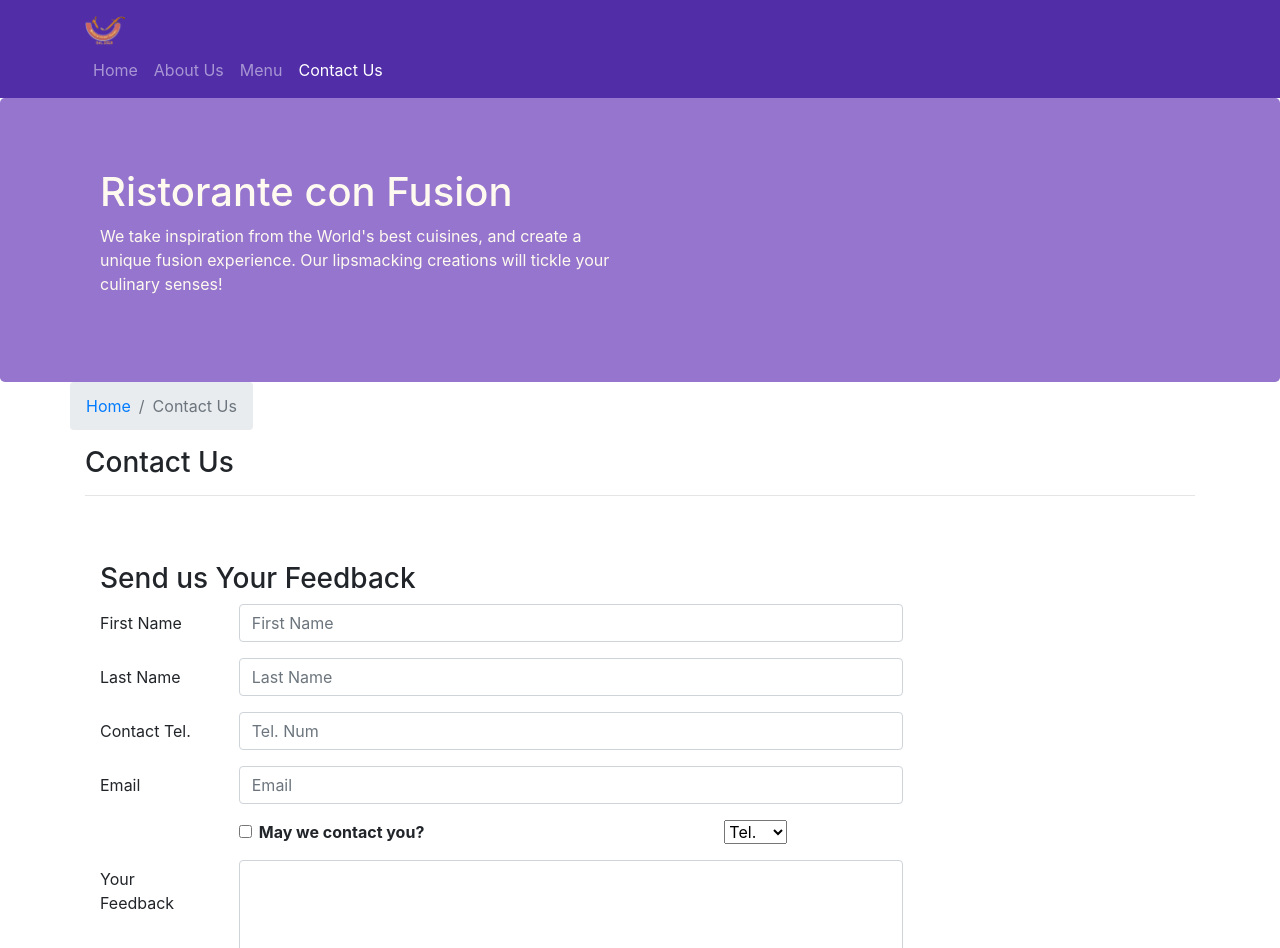
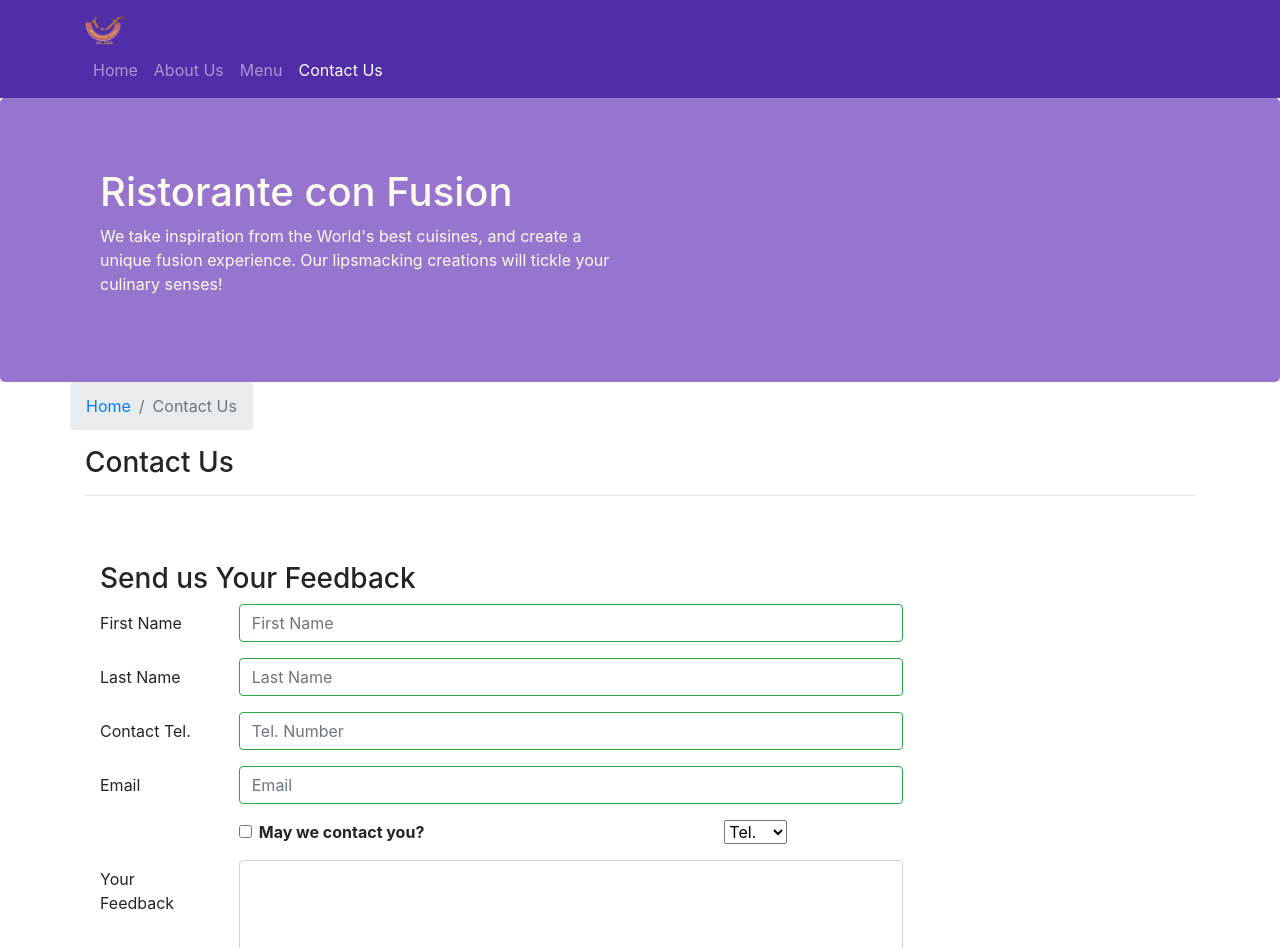
Before and after one commit to Krupal821/confusion, a React (Create React App) app in the folder confusion/: page /contactus in a window 1280 px wide. Shown: the top 948 px of the page. Built offline with nearby package versions, Linux system fonts and the light colour scheme; the HTML template or start-up script is replaced by a standard one.

Commit message:
added form validation

```diff
--- a/confusion/src/components/ContactComponent.js
+++ b/confusion/src/components/ContactComponent.js
@@ -1,5 +1,5 @@
 import React, { Component } from "react";
-import {Breadcrumb, BreadcrumbItem, Form, FormGroup, Input, Label, Col, Button} from 'reactstrap';
+import {Breadcrumb, BreadcrumbItem, Form, FormGroup, Input, Label, Col, Button, FormFeedback} from 'reactstrap';
 import {Link} from 'react-router-dom';
 
 class Contact extends Component {
@@ -12,10 +12,18 @@
             email: "",
             agree: false,
             contactType: 'Tel.',
-            message: ''
-        };
+            message: '',
+            touched: {
+                firstname: false,
+            lastname: false,
+            telnum: false,
+            email: false,
+            }
+        }
         this.handleSubmit = this.handleSubmit.bind(this);   // we have to bind function to make available.
         this.handleInputChange = this.handleInputChange.bind(this);
+this.handleBlur = this.handleBlur.bind(this);
+
     }
     handleInputChange(event){
         const target = event.target;  // whatever we have selected on the form is targeted here
@@ -27,12 +35,48 @@
             [name]: value
         })
     }
+    handleBlur = (field) => (evt) => {
+        	        this.setState({
+        	            touched: { ...this.state.touched, [field]: true }
+        	        });
+        	    }
+
+        	    validate(firstname, lastname, telnum, email) {
+        	        const errors = {
+        	            firstname: '',
+        	            lastname: '',
+        	            telnum: '',
+        	            email: ''
+        	        };
+
+        	        if (this.state.touched.firstname && firstname.length < 3)
+        	            errors.firstname = 'First Name should be >= 3 characters';
+        	        else if (this.state.touched.firstname && firstname.length > 10)
+        	            errors.firstname = 'First Name should be <= 10 characters';
+
+        	        if (this.state.touched.lastname && lastname.length < 3)
+        	            errors.lastname = 'Last Name should be >= 3 characters';
+        	        else if (this.state.touched.lastname && lastname.length > 10)
+        	            errors.lastname = 'Last Name should be <= 10 characters';
+
+        	        const reg = /^\d+$/;
+        	        if (this.state.touched.telnum && !reg.test(telnum))
+        	            errors.telnum = 'Tel. Number should contain only numbers';
+
+        	        if(this.state.touched.email && email.split('').filter(x => x === '@').length !== 1)
+        	            errors.email = 'Email should contain a @';
+
+        	        return errors;
+        	    }
+
+
     handleSubmit(event){
         console.log('Current state is ' + JSON.stringify(this.state));
         alert('Current state is ' + JSON.stringify(this.state));
         event.preventDefault();
     }
     render() {
+        const errors = this.validate(this.state.firstname, this.state.lastname, this.state.telnum, this.state.email);
         return(
             <div className="container">
                 <div className="row">
@@ -53,33 +97,58 @@
                     <div className="col-12 col-md-9">
                         <Form onSubmit={this.handleSubmit}>
                         <FormGroup row>
-                                <Label htmlFor="firstname" md ={2}>First Name </Label>
-                                <Col md ={10} >
-                                <Input type="text"  id="firstName" name="firstname"
-                                        placeholder="First Name" value={this.state.firstname} onChange={this.handleInputChange} />
+	                                <Label htmlFor="firstname" md={2}>First Name</Label>
+	                                <Col md={10}>
+	                                    <Input type="text" id="firstname" name="firstname"
+	                                        placeholder="First Name"
+	                                        value={this.state.firstname}
+	                                        valid={errors.firstname === ''}
+	                                        invalid={errors.firstname !== ''}
+	                                        onBlur={this.handleBlur('firstname')}
+	                                        onChange={this.handleInputChange} />
+	                                    <FormFeedback>{errors.firstname}</FormFeedback>
 	                                </Col>
 	                            </FormGroup>
 	                            <FormGroup row>
-                                <Label htmlFor="lastname" md ={2}>Last Name </Label>
-                                <Col md ={10} >
-                                <Input type="text"  id="lastname" name="lastname"
-                                        placeholder="Last Name" value={this.state.lastname} onChange={this.handleInputChange} />
+	                                <Label htmlFor="lastname" md={2}>Last Name</Label>
+	                                <Col md={10}>
+	                                    <Input type="text" id="lastname" name="lastname"
+	                                        placeholder="Last Name"
+	                                        value={this.state.lastname}
+	                                        valid={errors.lastname === ''}
+	                                        invalid={errors.lastname !== ''}
+	                                        onBlur={this.handleBlur('lastname')}
+	                                        onChange={this.handleInputChange} />
+	                                    <FormFeedback>{errors.lastname}</FormFeedback>
 	                                </Col>
 	                            </FormGroup>
 	                            <FormGroup row>
-                                <Label htmlFor="telnum" md ={2}>Contact Tel. </Label>
-                                <Col md ={10} >
-                                <Input type="tel"  id="telnum" name="telnum"
-                                        placeholder="Tel. Num" value={this.state.telnum} onChange={this.handleInputChange} />
+	                                <Label htmlFor="telnum" md={2}>Contact Tel.</Label>
+	                                <Col md={10}>
+	                                    <Input type="tel" id="telnum" name="telnum"
+	                                        placeholder="Tel. Number"
+	                                        value={this.state.telnum}
+	                                        valid={errors.telnum === ''}
+	                                        invalid={errors.telnum !== ''}
+	                                        onBlur={this.handleBlur('telnum')}
+	                                        onChange={this.handleInputChange} />
+	                                    <FormFeedback>{errors.telnum}</FormFeedback>
 	                                </Col>
 	                            </FormGroup>
 	                            <FormGroup row>
-                                <Label htmlFor="email"  md ={2}>Email </Label>
-                                <Col md ={10} >
-                                <Input type="text"  id="email" name="email"
-                                        placeholder="Email" value={this.state.email} onChange={this.handleInputChange} />
+	                                <Label htmlFor="email" md={2}>Email</Label>
+	                                <Col md={10}>
+	                                    <Input type="email" id="email" name="email"
+	                                        placeholder="Email"
+	                                        value={this.state.email}
+	                                        valid={errors.email === ''}
+	                                        invalid={errors.email !== ''}
+	                                        onBlur={this.handleBlur('email')}
+	                                        onChange={this.handleInputChange} />
+	                                    <FormFeedback>{errors.email}</FormFeedback>
 	                                </Col>
 	                            </FormGroup>
+
 
 
                             <FormGroup row>
```
Lines whose indentation alone changed are shown as unchanged.
